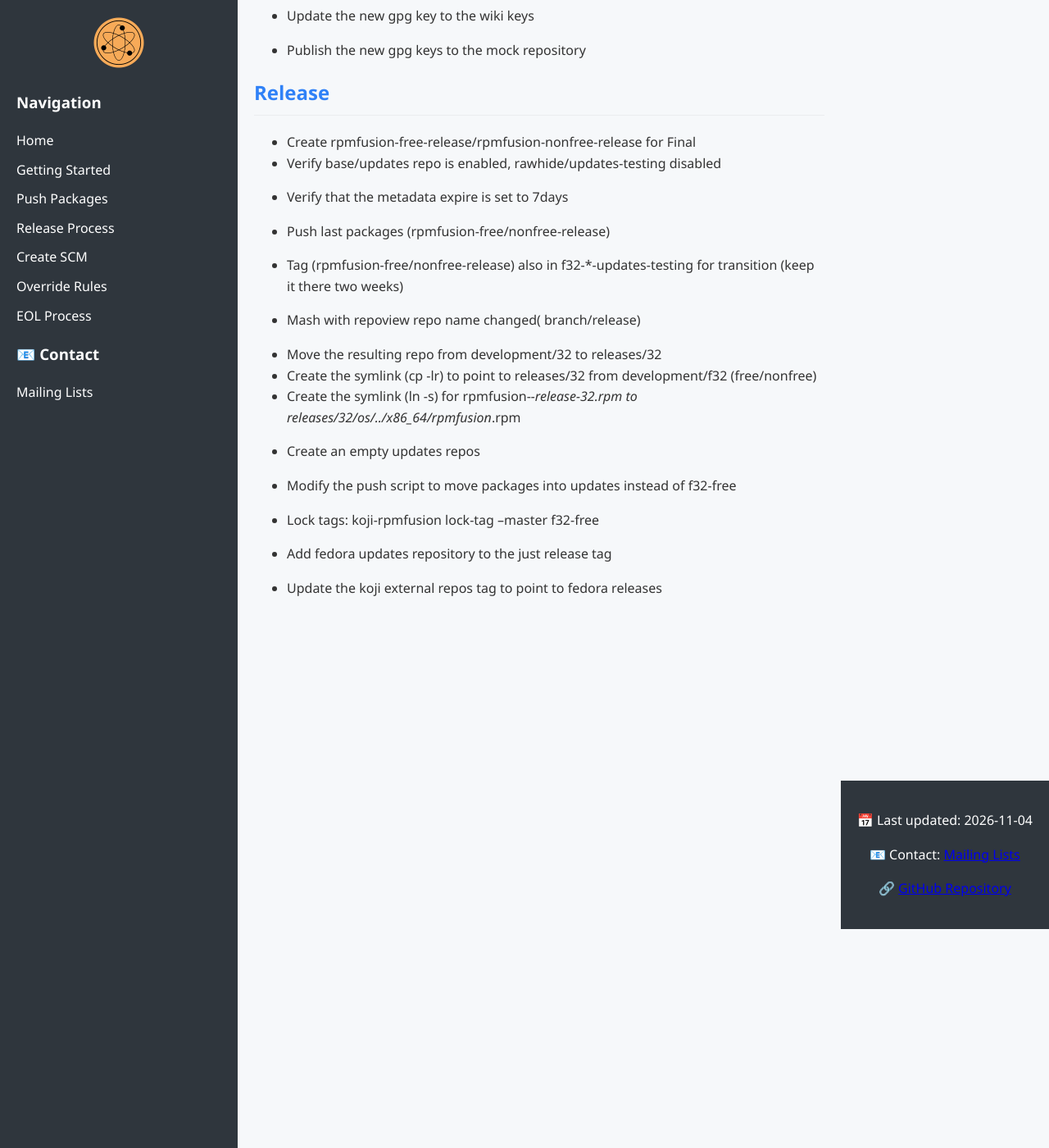
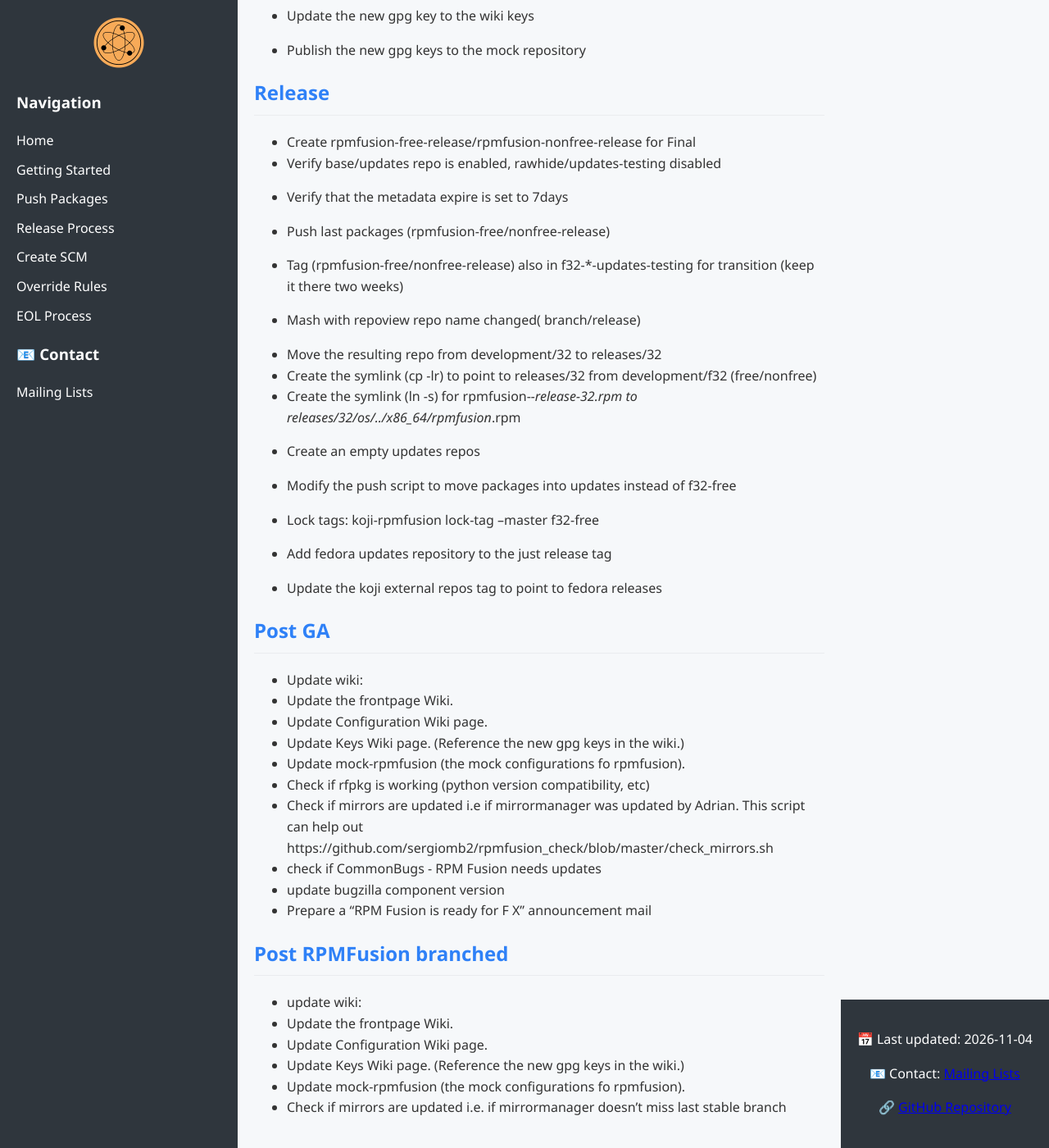
Before and after one commit to rpmfusion-infra/infrastructure.rpmfusion.org, a Jekyll site: the page built from Release.md, in a window 1280 px wide and 1400 px high, scrolled down 267 px. Shown: the whole window at 82% size. Built offline with Jekyll 4.4.1, drawn with Linux system fonts in a browser that asks for light colours.

Commit message:
Add SOP for post-release and post-branch tasks

```diff
--- a/Release.md
+++ b/Release.md
@@ -38,3 +38,24 @@ title: ReleaseProcess
 * Add fedora updates repository to the just release tag
 
 * Update the koji external repos tag to point to fedora releases
+
+## Post GA
+* Update wiki:
+ *  Update the frontpage Wiki.
+ *  Update Configuration Wiki page.
+ *  Update Keys Wiki page. (Reference the new gpg keys in the wiki.)
+* Update mock-rpmfusion (the mock configurations fo rpmfusion).
+* Check if rfpkg is working (python version compatibility, etc)
+* Check if mirrors are updated i.e if mirrormanager was updated by Adrian.
+  This script can help out https://github.com/sergiomb2/rpmfusion_check/blob/master/check_mirrors.sh
+* check if CommonBugs - RPM Fusion needs updates
+* update bugzilla component version
+* Prepare a "RPM Fusion is ready for F X" announcement mail
+
+## Post RPMFusion branched
+* update wiki:
+ * Update the frontpage Wiki.
+ * Update Configuration Wiki page.
+ * Update Keys Wiki page. (Reference the new gpg keys in the wiki.)
+* Update mock-rpmfusion (the mock configurations fo rpmfusion).
+* Check if mirrors are updated i.e. if mirrormanager doesn't miss last stable branch
```
